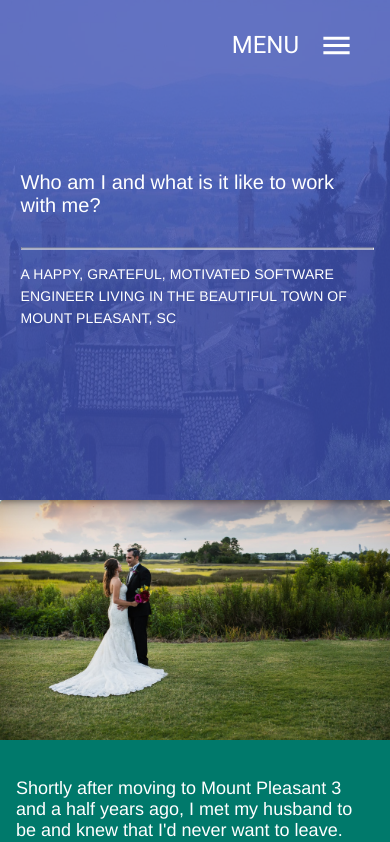
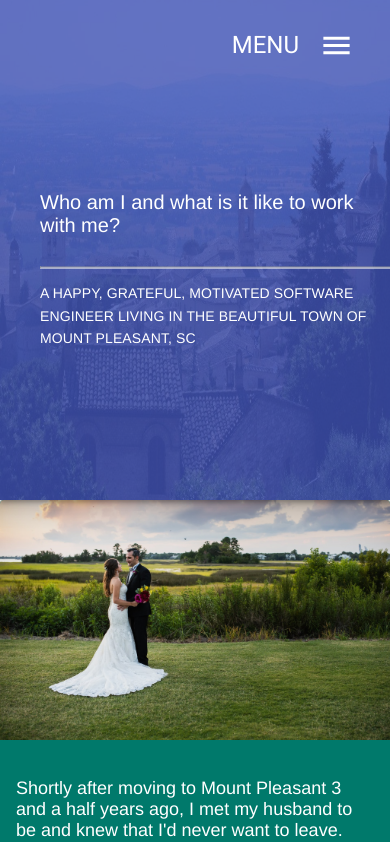
Before and after one commit to JenniferSchutzman/portfolio-2021, a React (Create React App) app: page /aboutMeNow in a window 390 px wide. Shown: the top 842 px of the page. Built offline with nearby package versions, Linux system fonts and the light colour scheme.

Commit message:
fixed breakpoint issue where title text overlapping menu

```diff
--- a/src/assets/styling/navBar.styling.js
+++ b/src/assets/styling/navBar.styling.js
@@ -16,9 +16,8 @@ const useStyles = makeStyles((theme) => ({
     left: "45%",
     transform: "translate(-50%, -50%)",
     textAlign: "left",
-    [theme.breakpoints.only('xs')]: {
+    [theme.breakpoints.down('md')]: {
       top: '50%',
-      margin: '0'
     },
   },
     fullList: {
--- a/src/pages/myCode/code.data.js
+++ b/src/pages/myCode/code.data.js
@@ -49,7 +49,7 @@ const myCodeData = {
       gridImage: vizbii,
       gridHeader: `Vizbii`,
       gridSubHeader: `Temporary fulltime frontend contract for 5 months in downtown Charleston, SC`,
-      gridDescription: [`My first full-time contract after code camp was for another
+      gridDescription: [`My first contract after code camp was for another
       local company in downtown Charleston called Vizbii. I was with that
       team for 5 months on a temporary full-time contract. There I
       built the front-end of the their new admin app, along with a
```
Also changed, not shown: 1 other file (tests, documents, lock files or other folders).
